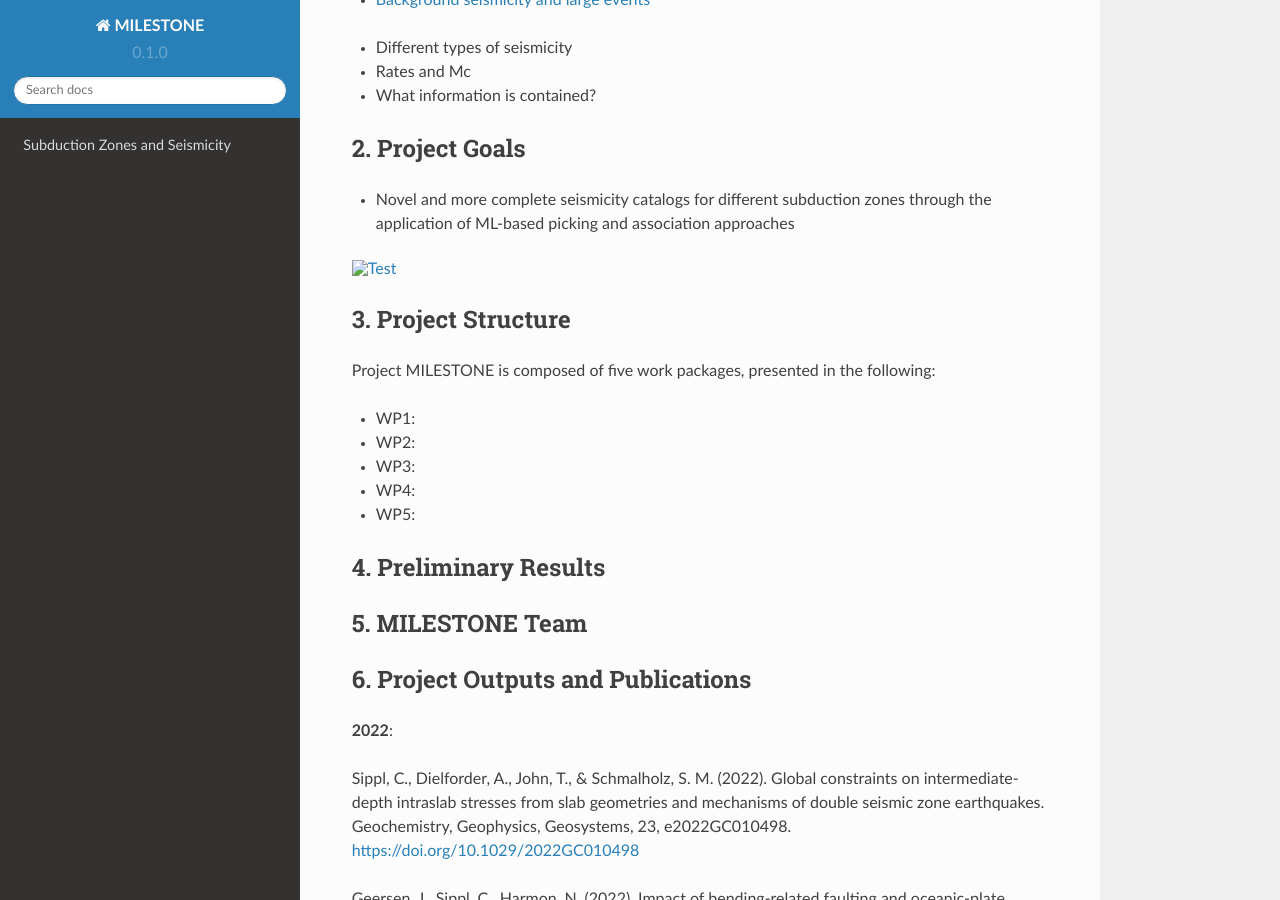
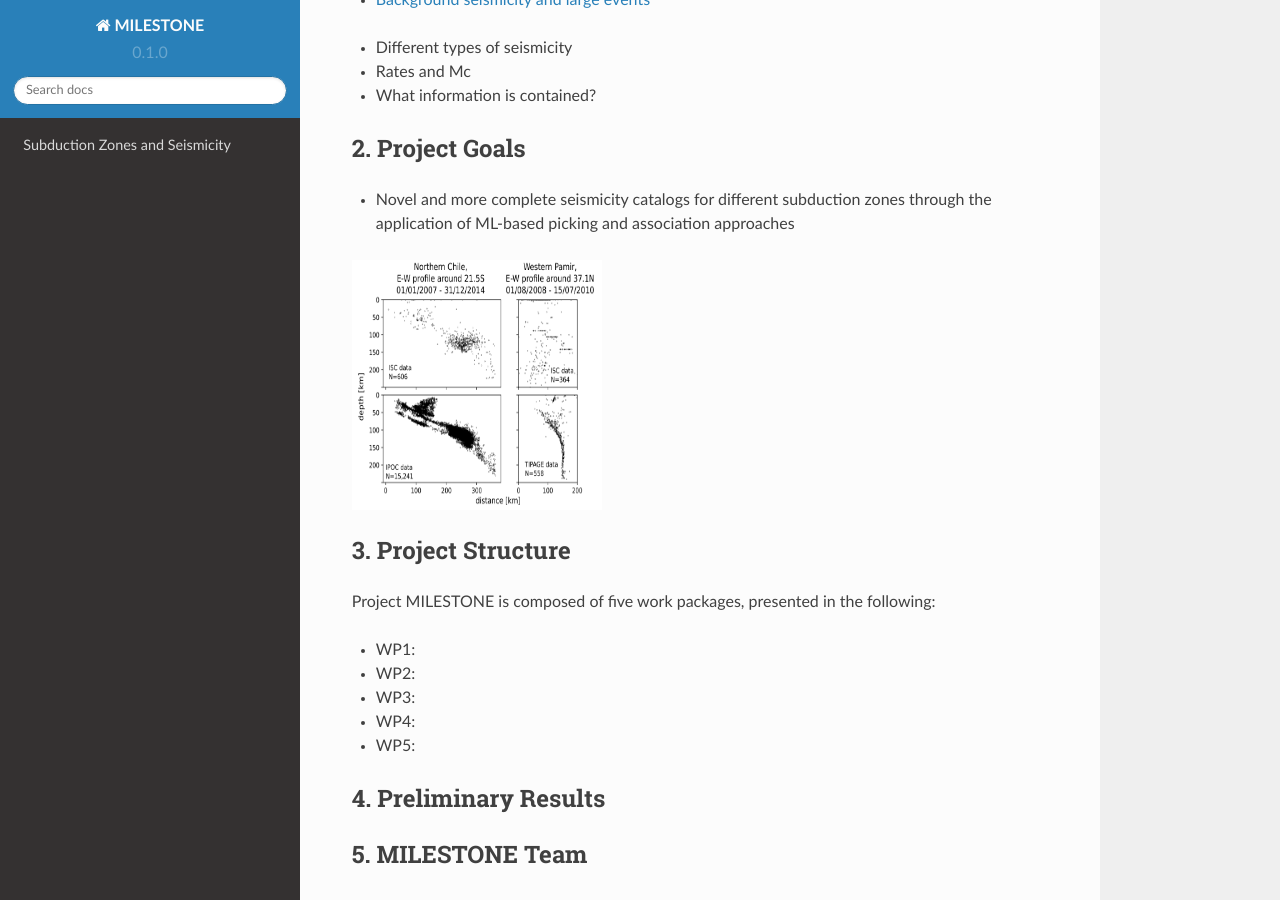
Before and after one commit to chrsippl/MILESTONE_web, a Sphinx documentation site: the page built from docs/source/index.rst, in a window 1280 px wide and 900 px high, scrolled down 420 px. Built offline with Sphinx 7.4.7 and the Read the Docs theme 2.0.0, drawn with Linux system fonts in a browser that asks for light colours; pages that are not in the unit, such as notebooks, are missing from menus.

Commit message:
Update index.rst

```diff
--- a/docs/source/index.rst
+++ b/docs/source/index.rst
@@ -20,7 +20,7 @@ MILESTONE (MIcroseismicity iLuminatEs SubducTion zONE processes) is an ERC Start
 
 - Novel and more complete seismicity catalogs for different subduction zones through the application of ML-based picking and association approaches
 
-.. image:: ISC_vs_chain.jpg
+.. image:: ../ISC_vs_chain.jpg
    :height: 250
    :width: 250
    :alt: Test
```
